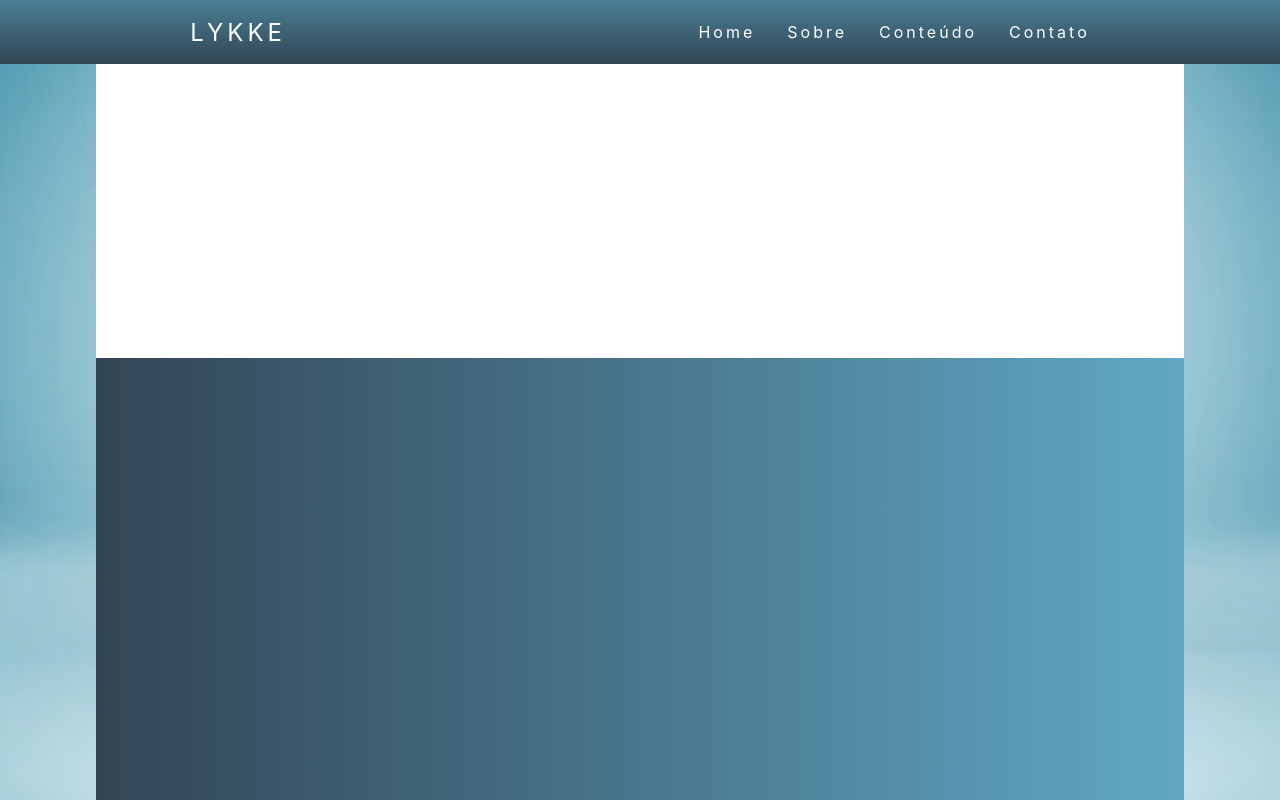
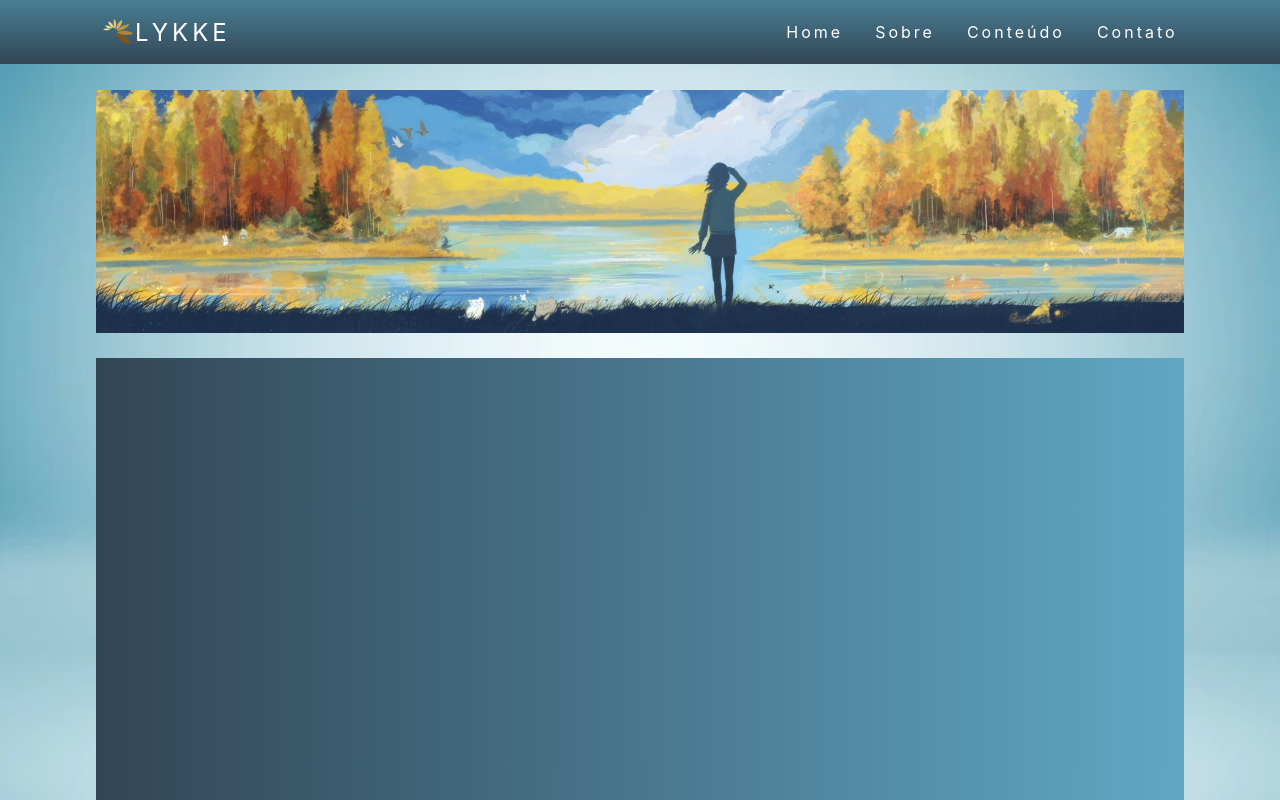
Before and after one commit to Viton2/Lykke, a Flask app: page / in a window 1280 px wide. Run offline with Flask 2, Linux system fonts and the light colour scheme.

Commit message:
Atualizando

```diff
--- a/lykke/static/style.css
+++ b/lykke/static/style.css
@@ -19,6 +19,13 @@ a:hover {
     letter-spacing: 4px;
 }
 
+.logoG {
+    display: flex;
+    flex-wrap: wrap;
+    margin-left: 8%;
+}
+
+
 nav {
     display: flex;
     justify-content: space-around;
@@ -38,6 +45,7 @@ main {
 }
 
 .nav-list {
+    margin-right: 8%;
     list-style: none;
     display: flex;
 }
@@ -55,7 +63,7 @@ main {
 .container1 {
     width: 85%;
     height: 40%;
-    background: white;
+    background: url("../static/imagens/PisagemDesenho.jpg") no-repeat center/100%;
 }
 
 .container2 {
--- a/lykke/templates/home.html
+++ b/lykke/templates/home.html
@@ -10,12 +10,15 @@
 <body>
     <header>
         <nav>
-            <a class="logo" href="/">Lykke</a>
+            <div class="logoG">
+                <img src="../static/imagens/logo_teste_3.png" height="100%", width="5%"/>
+                <a class="logo" href="/">Lykke</a>
+            </div>
             <ul class="nav-list">
                 <li><a href="/">Home</a></li>
                 <li><a href="/">Sobre</a></li>
                 <li><a href="/">Conteúdo</a></li>
-                <li><a href="/">Contato</a></li>
+                <li><a href="/contact">Contato</a></li>
             </ul>
         </nav>
     </header>
```
Also changed, not shown: lykke/static/imagens/PisagemDesenho.jpg (added), lykke/static/imagens/fundo.png (deleted), lykke/static/imagens/fundo1.png (deleted), lykke/static/imagens/fundo4.png (deleted), lykke/static/imagens/logo.png (deleted), lykke/static/imagens/logo_teste_3.png (added).
